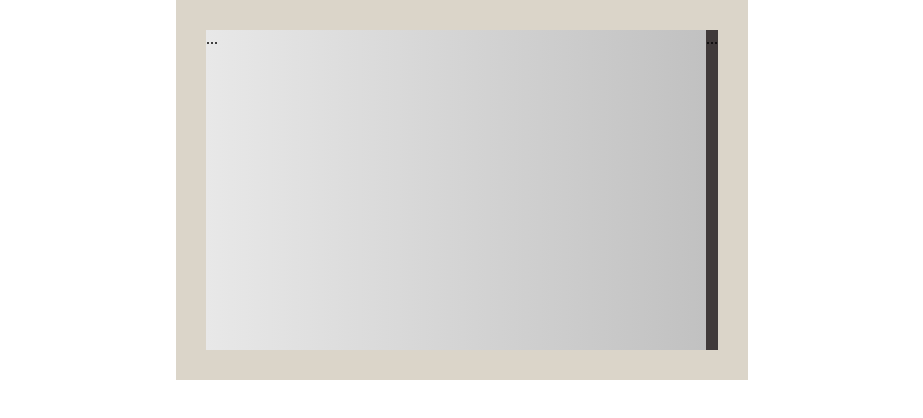
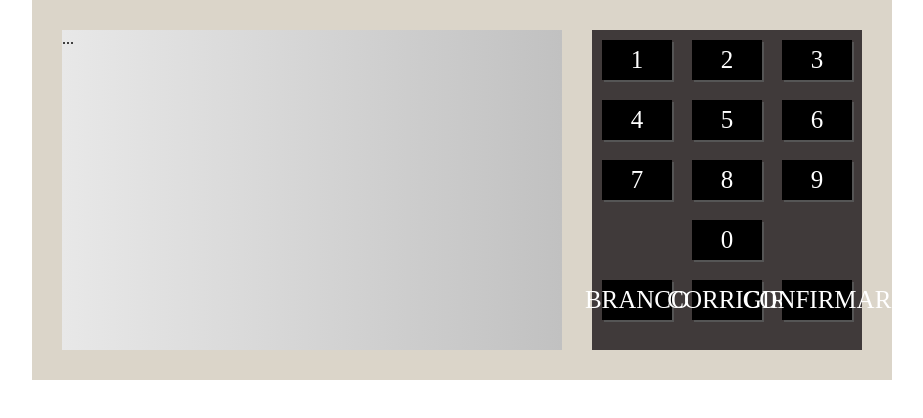
Before and after one commit to geovannaetm/urnajs, a plain HTML site: page index.html in a window 1280 px wide. Shown: the whole page, without its empty margins (178-1101 px from the left). Drawn offline with Linux system fonts and the light colour scheme.

Commit message:
criando botoes

```diff
--- a/css/style.css
+++ b/css/style.css
@@ -19,4 +19,24 @@ body {
 
 .teclado {
     background-color: #403a3a;
+    margin-left: 30px;
 }
+
+.teclado--linha {
+    display: flex;
+    justify-content: center;
+}
+
+.teclado--botao {
+    width: 70px;
+    height: 40px;
+    background-color: #000;
+    color: #fff;
+    font-size: 25px;
+    display: flex;
+    justify-content: center;
+    align-items: center;
+    margin: 10px;
+    cursor: pointer;
+    box-shadow: 2px 2px 0px #555;
+}
--- a/index.html
+++ b/index.html
@@ -11,9 +11,43 @@
         <div class="tela">
             ...
         </div>
-        <div class="teclado">
-            ...
+       <div class="teclado">
+            <div class="teclado--linha">
+                 <div class="teclado--botao">1</div>
+                <div class="teclado--botao">2</div>
+                <div class="teclado--botao">3</div>
+
+            </div>
+
+
+            <div class="teclado--linha">
+                 <div class="teclado--botao">4</div>
+                <div class="teclado--botao">5</div>
+                <div class="teclado--botao">6</div>
+
+            </div>
+
+            <div class="teclado--linha">
+                <div class="teclado--botao">7</div>
+               <div class="teclado--botao">8</div>
+               <div class="teclado--botao">9</div>
+
+           </div>
+
+           <div class="teclado--linha">
+                <div class="teclado--botao">0</div>
+
         </div>
+
+
+        <div class="teclado--linha">
+
+            <div class="teclado--botao">BRANCO</div>
+            <div class="teclado--botao">CORRIGIR</div>
+            <div class="teclado--botao">CONFIRMAR</div>
+       </div>
+
+
 
     </div>
 
```
